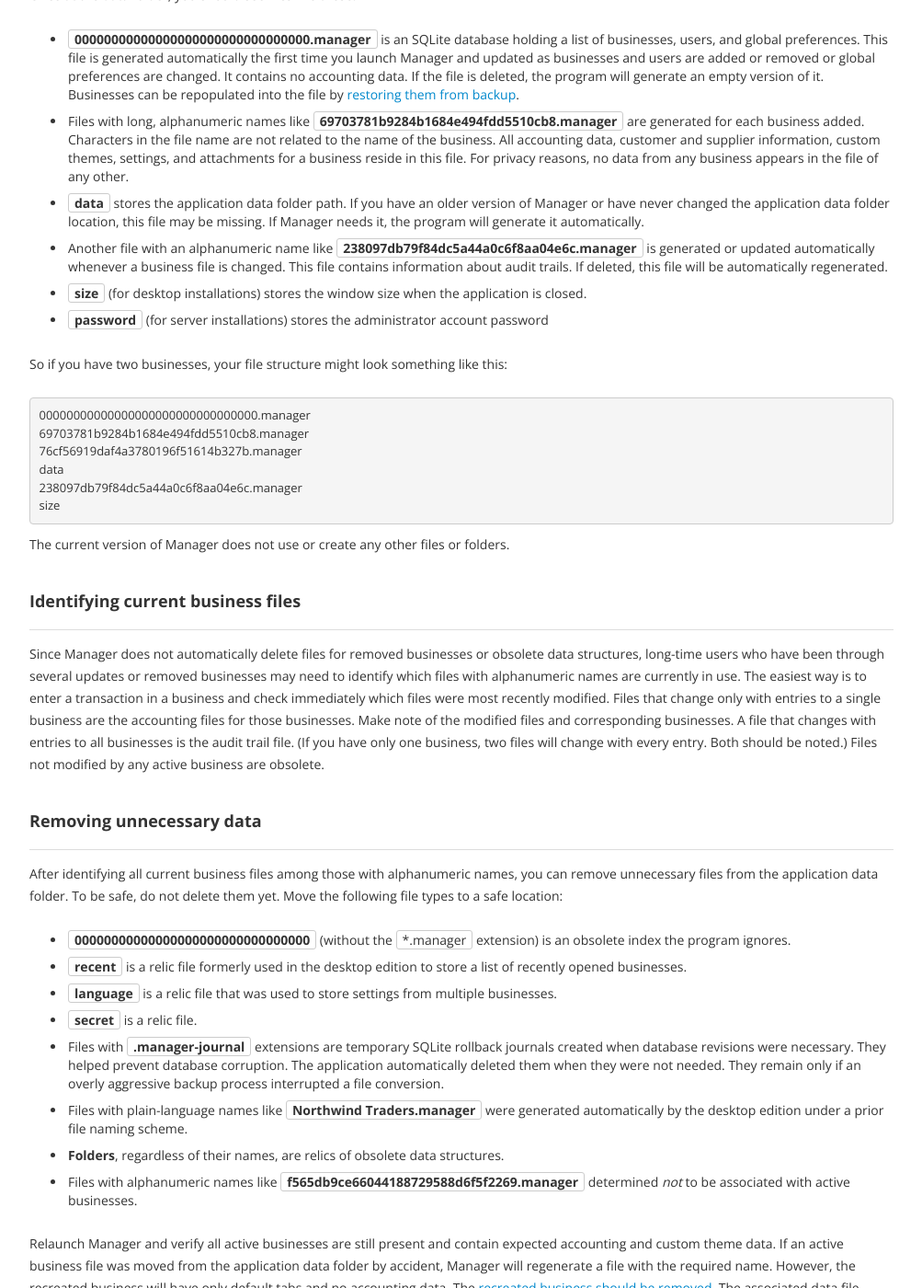
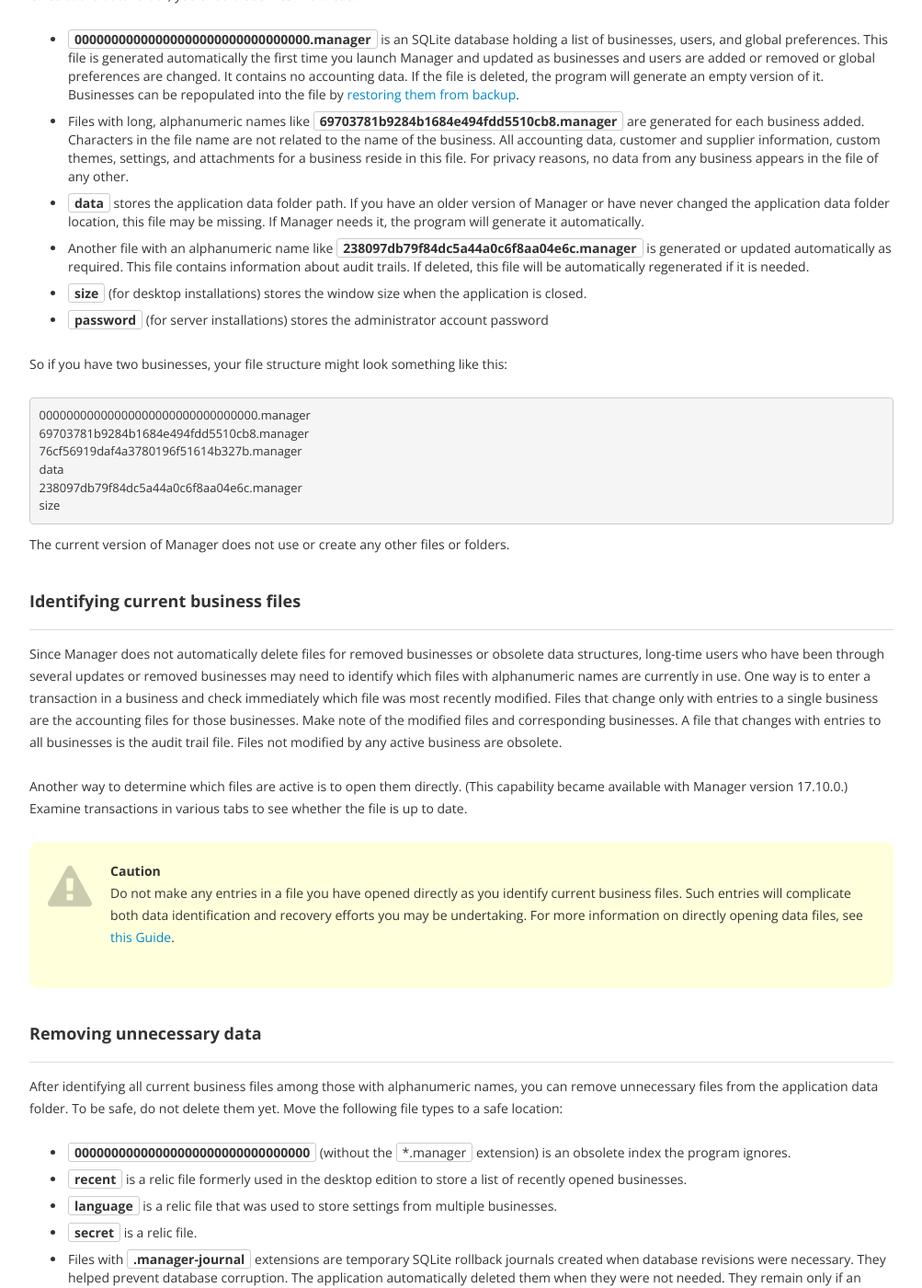
Before and after one commit to 3etechinns/www.manager.io, a Jekyll site: the page built from _guides/8394.html, in a window 1280 px wide and 1400 px high, scrolled down 839 px. Shown: the whole window at 92% size, without its empty margins (138-1141 px from the left). Built offline with Jekyll 4.4.1, drawn with Linux system fonts in a browser that asks for light colours; nearby versions of some CDN libraries; comment, search, counter and statistics services are not loaded.

Commit message:
Guide update

```diff
--- a/_guides/8394.html
+++ b/_guides/8394.html
@@ -20,7 +20,7 @@ When using the desktop edition, business data files can be stored outside the ap
 <li>Files with long, alphanumeric names like <strong><code>69703781b9284b1684e494fdd5510cb8.manager</code></strong> are generated for each business added. Characters in the file name are not related to the name of the business. All accounting data, customer and supplier information, custom themes, settings, and attachments for a business reside in this file. For privacy reasons, no data from any business appears in the file of any other.</li>
 <li>
 <strong><code>data</code></strong> stores the application data folder path. If you have an older version of Manager or have never changed the application data folder location, this file may be missing. If Manager needs it, the program will generate it automatically.</li>
-<li>Another file with an alphanumeric name like <strong><code>238097db79f84dc5a44a0c6f8aa04e6c.manager</code></strong> is generated or updated automatically whenever a business file is changed. This file contains information about audit trails. If deleted, this file will be automatically regenerated.</li>
+<li>Another file with an alphanumeric name like <strong><code>238097db79f84dc5a44a0c6f8aa04e6c.manager</code></strong> is generated or updated automatically as required. This file contains information about audit trails. If deleted, this file will be automatically regenerated if it is needed.</li>
 <li>
 <strong><code>size</code></strong> (for desktop installations) stores the window size when the application is closed.</li>
 <li>
@@ -36,7 +36,12 @@ size
 </code></pre>
 <p>The current version of Manager does not use or create any other files or folders.</p>
 <h3>Identifying current business files</h3>
-<p>Since Manager does not automatically delete files for removed businesses or obsolete data structures, long-time users who have been through several updates or  removed businesses may need to identify which files with alphanumeric names are currently in use. The easiest way is to enter a transaction in a business and check immediately which files were most recently modified. Files that change only with entries to a single business are the accounting files for those businesses. Make note of the modified files and corresponding businesses. A file that changes with entries to all businesses is the audit trail file. (If you have only one business, two files will change with every entry. Both should be noted.) Files not modified by any active business are obsolete.</p>
+<p>Since Manager does not automatically delete files for removed businesses or obsolete data structures, long-time users who have been through several updates or  removed businesses may need to identify which files with alphanumeric names are currently in use. One way is to enter a transaction in a business and check immediately which file was most recently modified. Files that change only with entries to a single business are the accounting files for those businesses. Make note of the modified files and corresponding businesses. A file that changes with entries to all businesses is the audit trail file. Files not modified by any active business are obsolete.</p>
+<p>Another way to determine which files are active is to open them directly. (This capability became available with Manager version 17.10.0.) Examine transactions in various tabs to see whether the file is up to date.</p>
+<table style="background-color: #ffffdb; border-radius: 10px; margin-bottom: 20px"><tr><td style="font-size: 48px; opacity: 0.25; padding: 20px; padding-top: 15px; padding-right: 0px; vertical-align: top"><i class="fa fa-warning"></i></td><td style="padding: 20px">
+<p><strong>Caution</strong><br>
+Do not make any entries in a file you have opened directly as you identify current business files. Such entries will complicate both data identification and recovery efforts you may be undertaking. For more information on directly opening data files, see <a href="/guides/12280">this Guide</a>.</p>
+</td></tr></table>
 <h3>Removing unnecessary data</h3>
 <p>After identifying all current business files among those with alphanumeric names, you can remove unnecessary files from the application data folder. To be safe, do not delete them yet. Move the following file types to a safe location:</p>
 <ul>
```
